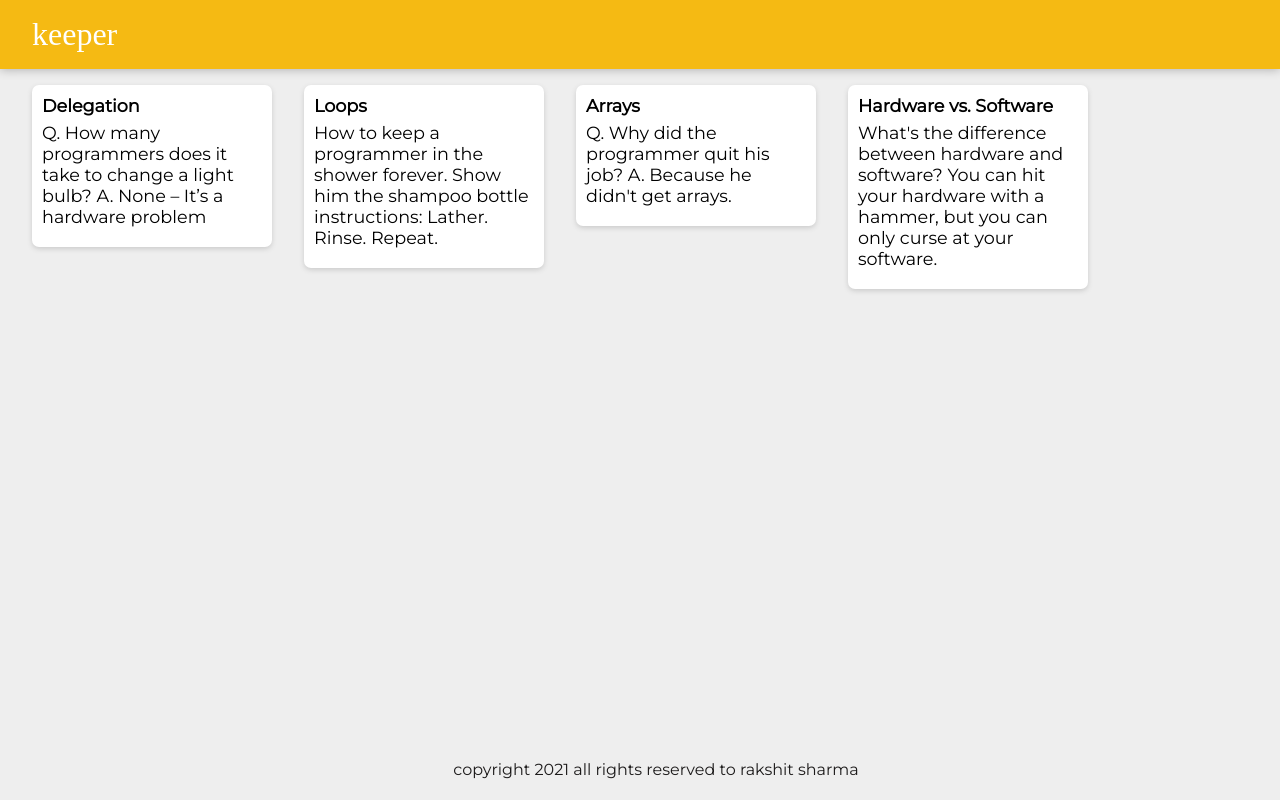
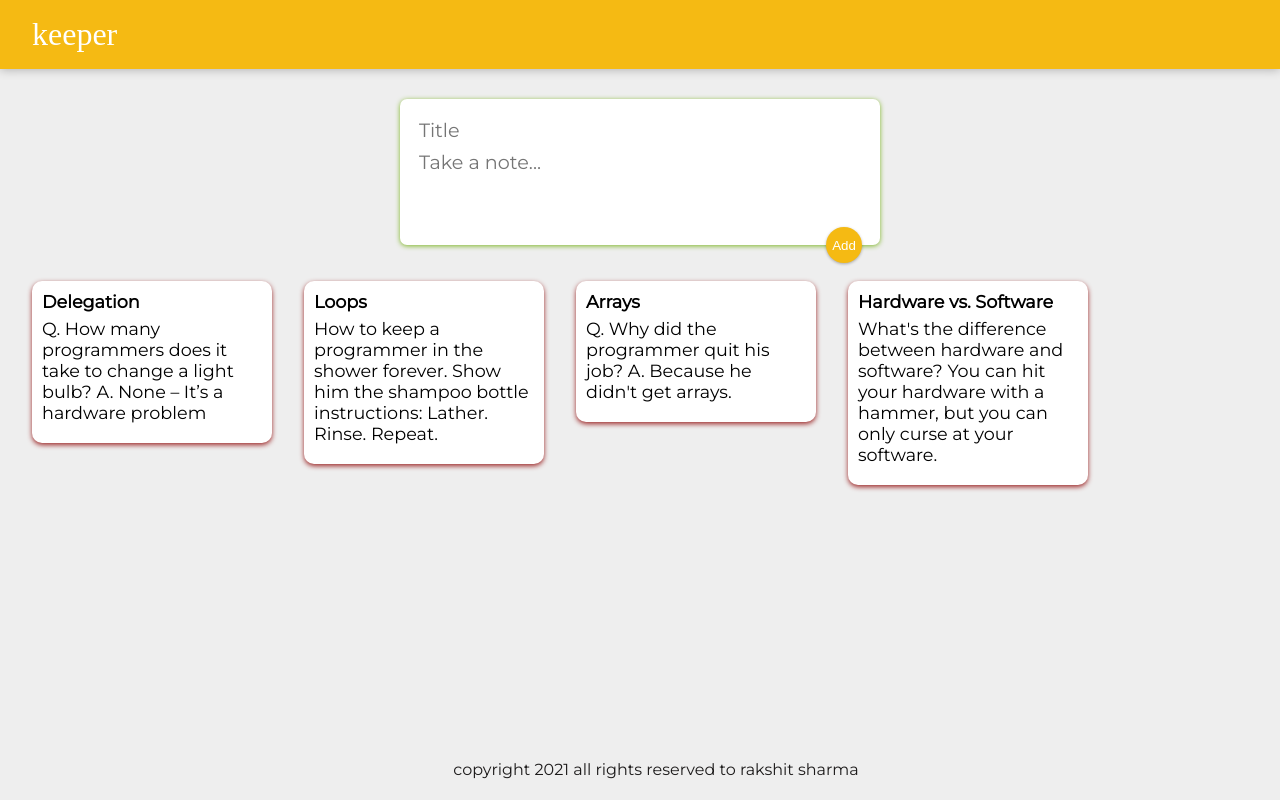
Before and after one commit to rakshitsharmaa/Notes-Keeper, a React (Create React App) app: page / in a window 1280 px wide. Built offline with nearby package versions, Linux system fonts and the light colour scheme; a web font is replaced by a local one.

Commit message:
useState hook used

```diff
--- a/public/styles.css
+++ b/public/styles.css
@@ -37,8 +37,8 @@
 }
 .note {
   background: #fff;
-  border-radius: 7px;
-  box-shadow: 0 2px 5px #ccc;
+  border-radius: 10px;
+  box-shadow: 0 2px 5px rgb(158, 42, 42);
   padding: 10px;
   width: 240px;
   margin: 16px;
@@ -54,3 +54,51 @@
   white-space: pre-wrap;
   word-wrap: break-word;
 }
+
+
+.note button {
+  position: relative;
+  float: right;
+  margin-right: 10px;
+  color: #f5ba13;
+  border: none;
+  width: 36px;
+  height: 36px;
+  cursor: pointer;
+  outline: none;
+}
+
+
+form {
+  position: relative;
+  width: 480px;
+  margin: 30px auto 20px auto;
+  background: #fff;
+  padding: 15px;
+  border-radius: 7px;
+  box-shadow: 0 1px 5px rgb(126, 182, 37);
+}
+form input,
+form textarea {
+  width: 100%;
+  border: none;
+  padding: 4px;
+  outline: none;
+  font-size: 1.2em;
+  font-family: inherit;
+  resize: none;
+}
+form button {
+  position: absolute;
+  right: 18px;
+  bottom: -18px;
+  background: #f5ba13;
+  color: #fff;
+  border: none;
+  border-radius: 50%;
+  width: 36px;
+  height: 36px;
+  box-shadow: 0 1px 3px rgba(0, 0, 0, 0.3);
+  cursor: pointer;
+  outline: none;
+}
--- a/src/components/App.jsx
+++ b/src/components/App.jsx
@@ -2,10 +2,15 @@
 import Footer from './Footer';
 import Note from './Note';
 import notes from '../notes';
+import CreateArea from "./createArea";
 export default function App() {
+  function addNote(note){
+    console.log(note);
+    }
     return (
         <div>
             <Header/>
+            <CreateArea/>
             {notes.map((noteItem)=>
           <Note
           key={noteItem.key}
--- /dev/null
+++ b/src/components/createArea.jsx
@@ -0,0 +1,37 @@
+import React from "react";
+import { useState } from "react";
+function CreateArea() {
+    const [note,setNote]= useState(
+        { title:"",
+        content:""}
+    )
+    function handleChange(event){
+        const {name,value}=event.target;
+        setNote(prevNote=>{
+            return{
+                ...prevNote,
+                [name]:value
+            }
+        })
+    }
+    function submitNote(event){
+         event.preventDefault();
+
+    }
+  return (
+    <div>
+      <form>
+        <input name="title"
+        onChange={handleChange}
+         placeholder="Title"
+          value={note.title} />
+        <textarea name="content"
+        onChange={handleChange}
+         placeholder="Take a note..." rows="3"
+         value={note.content} />
+        <button onClick={submitNote}>Add</button>
+      </form>
+    </div>
+  );
+}
+export default CreateArea;
```
